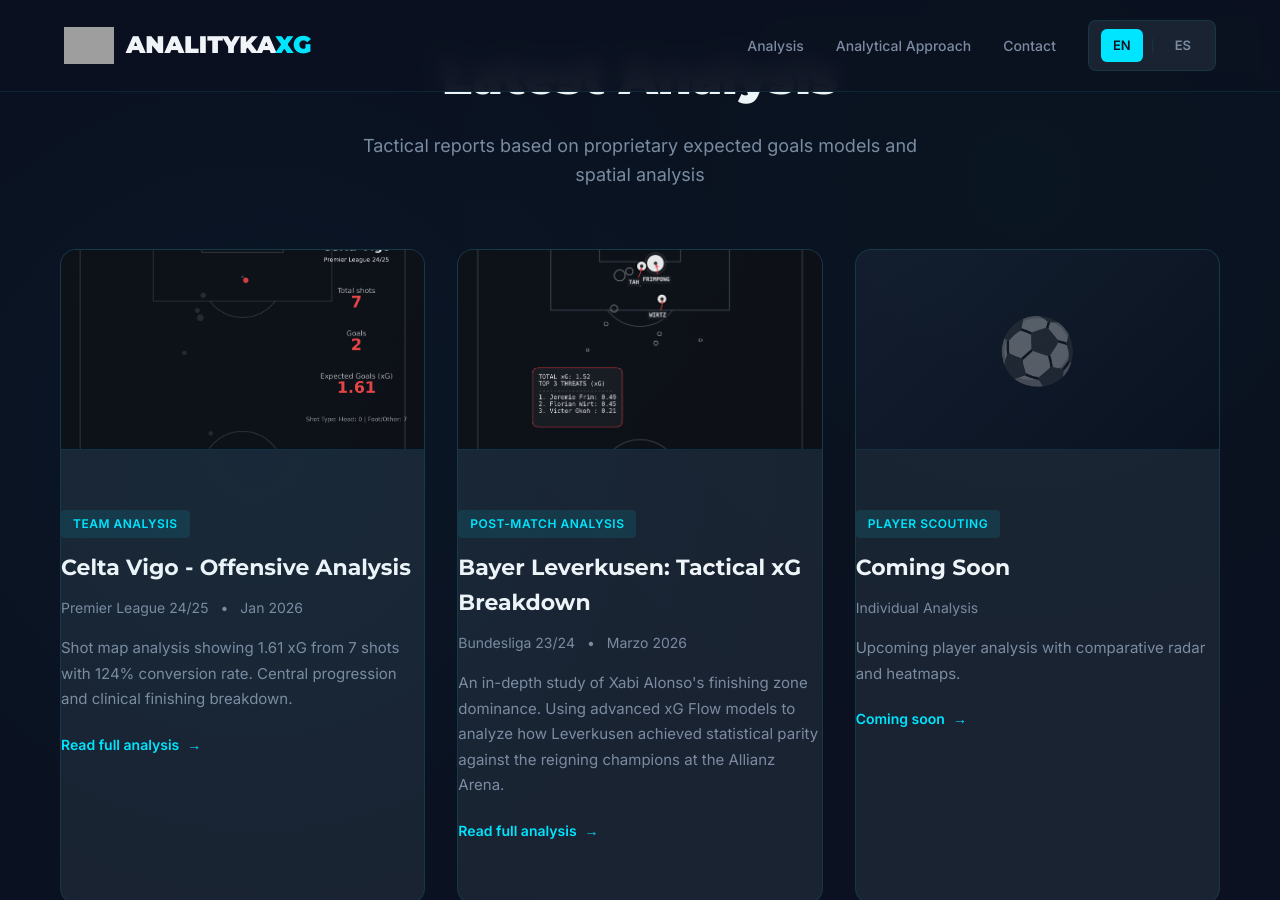
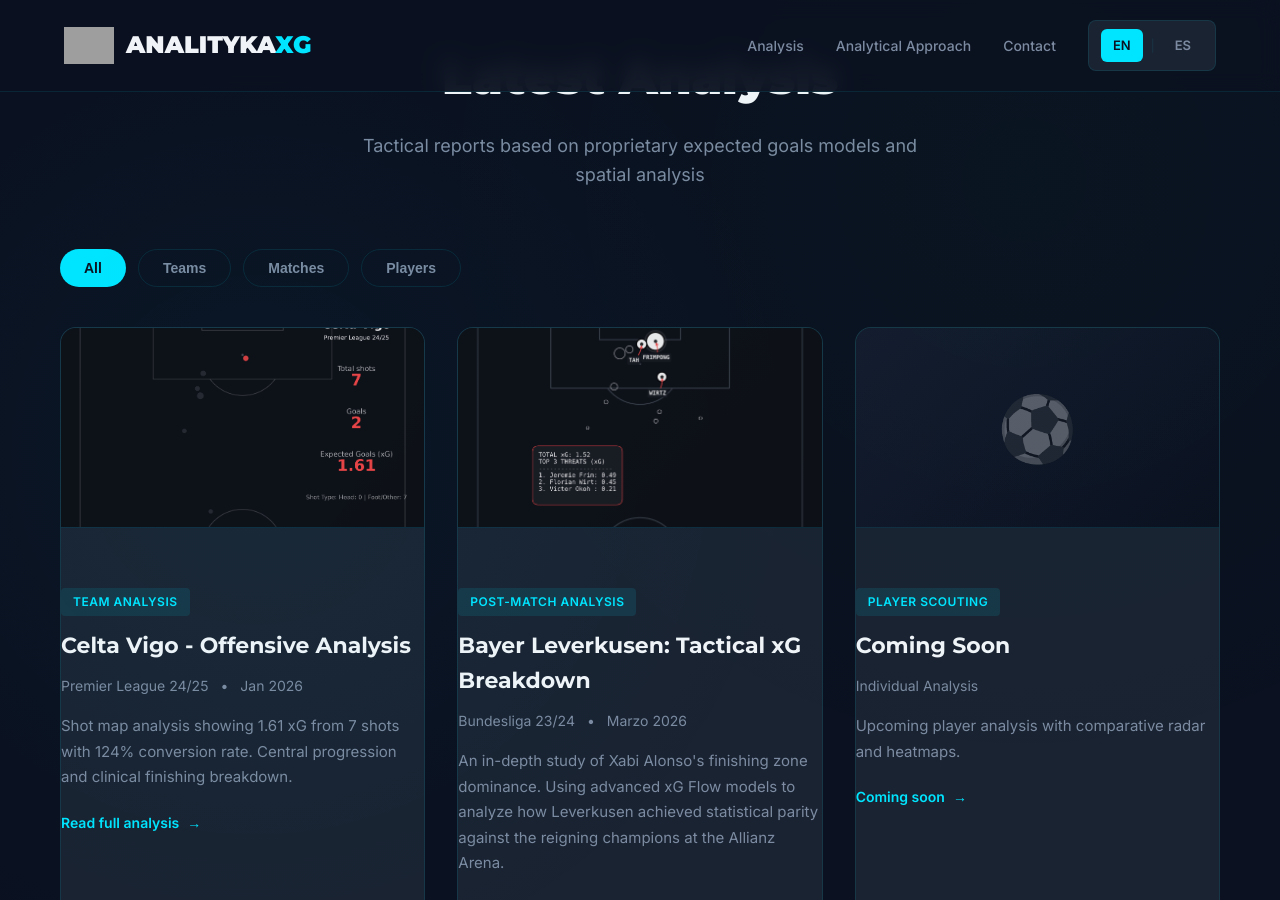
Before and after one commit to Fiallos77/analitykaXG, a Jekyll site: the page built from index.md, in a window 1280 px wide and 900 px high, scrolled down 1416 px. Built offline with Jekyll 4.4.1, drawn with Linux system fonts in a browser that asks for light colours; part of the change alters nothing that is shown; grey boxes are pictures that could not be loaded.

Commit message:
Implement report filtering and layout enhancements
Added filter buttons for reports and improved layout.

```diff
--- a/index.md
+++ b/index.md
@@ -55,9 +55,18 @@ lang: en
         <h2>Latest Analysis</h2>
         <p>Tactical reports based on proprietary expected goals models and spatial analysis</p>
     </div>
+
+    <!-- FILTROS -->
+    <div style="display:flex; gap:12px; flex-wrap:wrap; margin-bottom:40px;">
+        <button onclick="filterReports('all')" id="filter-all" style="padding:10px 24px; border-radius:999px; border:none; background:var(--accent-cyan); color:var(--bg-primary); font-weight:700; cursor:pointer; font-size:14px;">All</button>
+        <button onclick="filterReports('team')" id="filter-team" style="padding:10px 24px; border-radius:999px; border:1px solid var(--border-color); background:transparent; color:var(--text-secondary); font-weight:600; cursor:pointer; font-size:14px;">Teams</button>
+        <button onclick="filterReports('match')" id="filter-match" style="padding:10px 24px; border-radius:999px; border:1px solid var(--border-color); background:transparent; color:var(--text-secondary); font-weight:600; cursor:pointer; font-size:14px;">Matches</button>
+        <button onclick="filterReports('player')" id="filter-player" style="padding:10px 24px; border-radius:999px; border:1px solid var(--border-color); background:transparent; color:var(--text-secondary); font-weight:600; cursor:pointer; font-size:14px;">Players</button>
+    </div>
+
     <div class="reports-grid">
-       <!-- Card 1: Celta Vigo - TU NUEVO REPORTE -->
-        <a href="{{ site.baseurl }}/reports/celta-vigo-offensive-analysis-2025" class="report-card">
+        <!-- Card 1: Celta Vigo -->
+        <a href="{{ site.baseurl }}/reports/celta-vigo-offensive-analysis-2025" class="report-card" data-category="team">
             <div class="report-thumbnail">
                 <img src="{{ site.baseurl }}/assets/images/celta-vigo-shot-map.png" alt="Celta Vigo Shot Map">
             </div>
@@ -73,14 +82,11 @@ lang: en
                     Shot map analysis showing 1.61 xG from 7 shots with 124% conversion rate.
                     Central progression and clinical finishing breakdown.
                 </p>
-                <span class="report-link">
-                    Read full analysis
-                    <span>→</span>
-                </span>
+                <span class="report-link">Read full analysis <span>→</span></span>
             </div>
         </a>
-        <!-- Card 2: Bayer vs Leverkusen  -->
-        <a href="{{ site.baseurl }}/reports/BayerLeverkusenvsBayernMunich" class="report-card">
+        <!-- Card 2: Bayer vs Bayern -->
+        <a href="{{ site.baseurl }}/reports/BayerLeverkusenvsBayernMunich" class="report-card" data-category="match">
             <div class="report-thumbnail">
                 <img src="{{ site.baseurl }}/assets/images/shot_map_final_leverkusen.png" alt="Leverkusen Shot Map">
             </div>
@@ -95,34 +101,48 @@ lang: en
                 <p class="report-excerpt">
                     An in-depth study of Xabi Alonso's finishing zone dominance. Using advanced xG Flow models to analyze how Leverkusen achieved statistical parity against the reigning champions at the Allianz Arena.
                 </p>
-                <span class="report-link">
-                    Read full analysis
-                    <span>→</span>
-                </span>
+                <span class="report-link">Read full analysis <span>→</span></span>
             </div>
         </a>
         <!-- Card 3: Coming Soon -->
-        <a href="#" class="report-card">
+        <a href="#" class="report-card" data-category="player">
             <div class="report-thumbnail">
                 <div style="font-size: 64px; color: var(--accent-cyan); opacity: 0.3;">⚽</div>
             </div>
             <div class="report-content">
                 <span class="report-tag">Player Scouting</span>
                 <h3>Coming Soon</h3>
-                <div class="report-meta">
-                    <span>Individual Analysis</span>
-                </div>
-                <p class="report-excerpt">
-                    Upcoming player analysis with comparative radar and heatmaps.
-                </p>
-                <span class="report-link">
-                    Coming soon
-                    <span>→</span>
-                </span>
+                <div class="report-meta"><span>Individual Analysis</span></div>
+                <p class="report-excerpt">Upcoming player analysis with comparative radar and heatmaps.</p>
+                <span class="report-link">Coming soon <span>→</span></span>
             </div>
         </a>
-     </div>
+    </div>
 </section>
+
+<script>
+function filterReports(category) {
+    const cards = document.querySelectorAll('.report-card');
+    const buttons = document.querySelectorAll('[id^="filter-"]');
+
+    buttons.forEach(btn => {
+        btn.style.background = 'transparent';
+        btn.style.color = 'var(--text-secondary)';
+        btn.style.borderColor = 'var(--border-color)';
+    });
+    document.getElementById('filter-' + category).style.background = 'var(--accent-cyan)';
+    document.getElementById('filter-' + category).style.color = 'var(--bg-primary)';
+    document.getElementById('filter-' + category).style.borderColor = 'var(--accent-cyan)';
+
+    cards.forEach(card => {
+        if (category === 'all' || card.dataset.category === category) {
+            card.style.display = 'block';
+        } else {
+            card.style.display = 'none';
+        }
+    });
+}
+</script>
 
 <!-- METHODOLOGY
 <section class="section" id="methodology">
```
